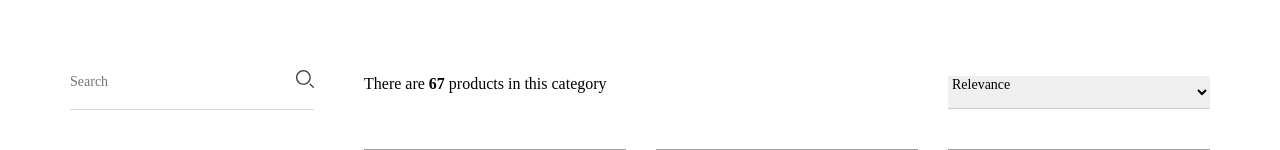
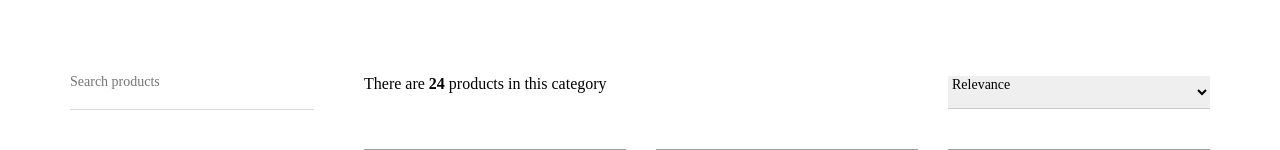
Before and after one commit to GreenXred/Fashionee-REACT, a React (Vite) app: page / in a window 1280 px wide. Shown: the part 650-800 px from the top of the page. Built offline with nearby package versions, Linux system fonts and the light colour scheme; grey boxes are pictures that could not be loaded.

Commit message:
- Поиск по списку товаров - Отображение актульного кол-ва товаров

```diff
--- a/src/components/showCase/productsArea/sortAndCount/sortAndCount.jsx
+++ b/src/components/showCase/productsArea/sortAndCount/sortAndCount.jsx
@@ -1,11 +1,20 @@
-export default function SortAndCount() {
+export default function SortAndCount({
+    totalCount = 0,
+    sort = 'RELEVANCE',
+    onChangeSort,
+}) {
     return (
         <div className="sort-and-count">
             <div className="products-count">
-                There are <span className="bold">67</span> products in this category
+                There are <span className="bold">{totalCount}</span> products in this category
             </div>
+
             <div className="sort">
-                <select className="input">
+                <select
+                    className="input"
+                    value={sort}
+                    onChange={(e) => onChangeSort?.(e.target.value)}
+                >
                     <option value="RELEVANCE">Relevance</option>
                     <option value="ASC">ASC</option>
                     <option value="DESC">DESC</option>
--- a/src/components/showCase/showCase.jsx
+++ b/src/components/showCase/showCase.jsx
@@ -12,6 +12,9 @@ import SortAndCount from './productsArea/sortAndCount/sortAndCount.jsx';
 import ProductCard from './productsArea/productCard/productCard.jsx';
 import Pagination from './productsArea/pagination/pagination.jsx';
 
+import { useMemo, useState } from 'react';
+
+
 export default function ShowCase({
     products = [], // массив товаров
     page = 1,      // текущая страница
@@ -21,14 +24,30 @@ export default function ShowCase({
     sort = 'RELEVANCE',
     onChangeSort = () => { },
 }) {
-    const totalPages = Math.max(1, Math.ceil(totalCount / pageSize));
+
+    const [query, setQuery] = useState('');
+
+    // фильтрация по названию
+    const filtered = useMemo(() => {
+        const q = query.trim().toLowerCase();
+        if (!q) return products;
+        return products.filter((p) => (p.name || '').toLowerCase().includes(q));
+    }, [products, query]);
+
+    const totalPages = Math.max(1, Math.ceil(filtered.length / pageSize));
     const start = (page - 1) * pageSize;
-    const visible = products.slice(start, start + pageSize);
+    const visible = filtered.slice(start, start + pageSize);
 
     return (
         <div className="shop">
             <aside className="sidebar">
-                <SearchBar />
+                <SearchBar
+                    defaultValue=""
+                    onChange={(q) => {
+                        setQuery(q);
+                        onPageChange?.(1); // при новом поиске — на первую страницу
+                    }}
+                />
                 <CategoryFilter />
                 <PriceBar />
                 <ColorFilter />
@@ -38,7 +57,7 @@ export default function ShowCase({
             </aside>
 
             <section className="products-wrapper">
-                <SortAndCount totalCount={totalCount} sort={sort} onChangeSort={onChangeSort} />
+                <SortAndCount totalCount={filtered.length} sort={sort} onChangeSort={onChangeSort} />
 
                 <div className="products">
                     {visible.map((p) => (
--- a/src/components/showCase/sidebar/searchBar/searchBar.jsx
+++ b/src/components/showCase/sidebar/searchBar/searchBar.jsx
@@ -1,13 +1,27 @@
 import search from '../../../../assets/search.svg';
 
-export default function SearchBar() {
+import { useEffect, useState } from 'react';
+
+export default function SearchBar({ defaultValue = '', onChange }) {
+    const [value, setValue] = useState(defaultValue);
+
+    useEffect(() => {
+        const t = setTimeout(() => {
+            onChange?.(value.trim());
+        }, 300);
+        return () => clearTimeout(t);
+    }, [value, onChange]);
+
     return (
-
         <div className="search">
-            <label>
-                <input type="text" placeholder="Search" className="input search-row" />
-                <img src={search} alt="Search icon" className="search-icon" />
-            </label>
+            <input
+                className="input"
+                type="text"
+                placeholder="Search products"
+                value={value}
+                onChange={(e) => setValue(e.target.value)}
+                aria-label="Search products"
+            />
         </div>
     );
 }
```
